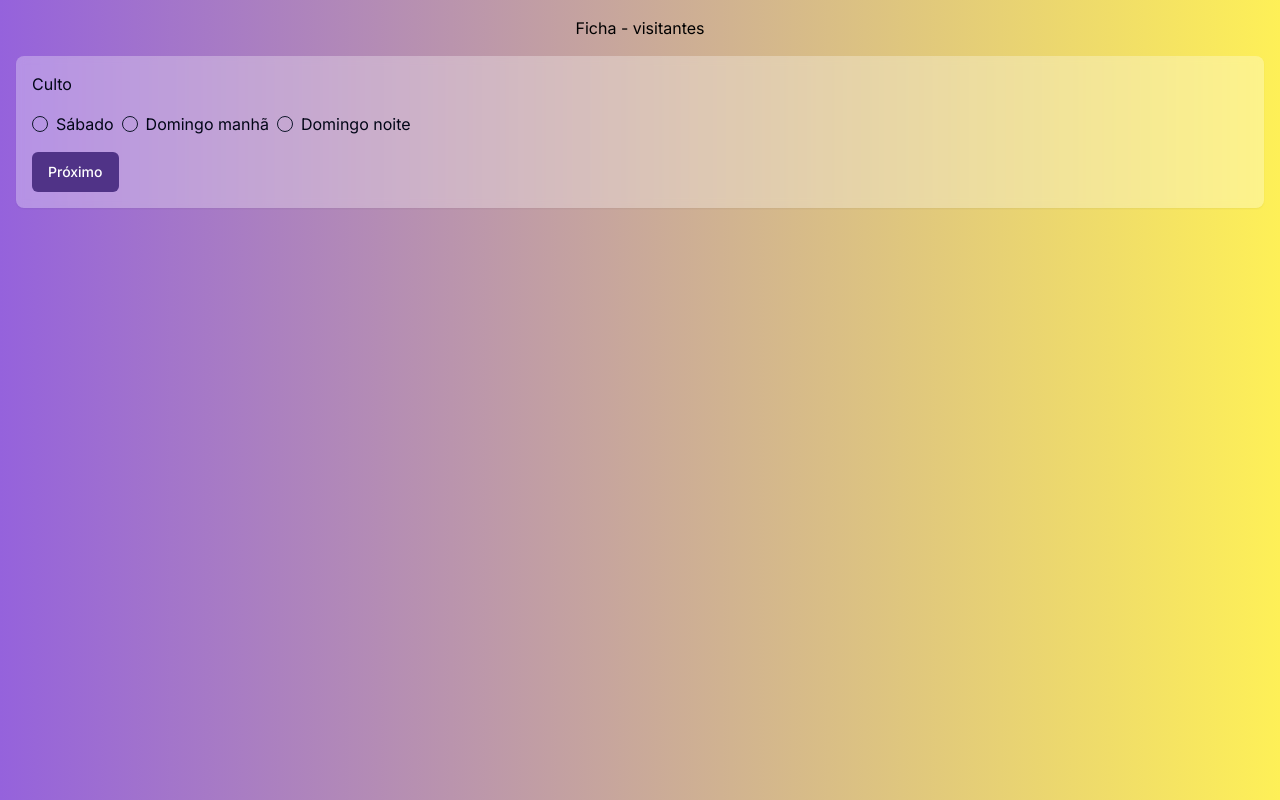
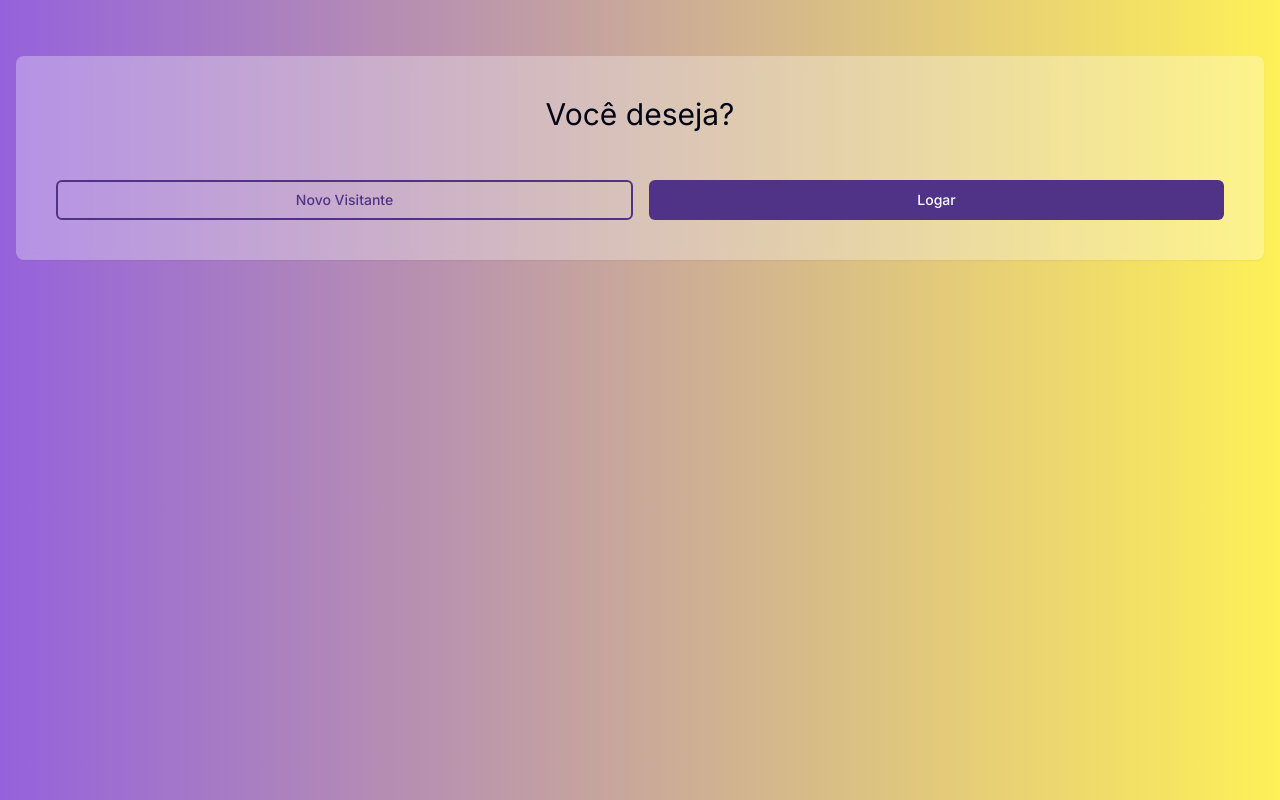
Before and after one commit to luckgoncalves/onda-form-visitante, a Next.js app: page / in a window 1280 px wide. Built offline with nearby package versions, Linux system fonts and the light colour scheme.

Commit message:
feat: screen login and rotues

```diff
--- a/src/app/list/page.tsx
+++ b/src/app/list/page.tsx
@@ -11,72 +11,47 @@ import {
   } from "@/components/ui/table"
 import { useEffect, useState } from "react"
 import { findAll } from "../actions"
-import { MessageCircle } from "lucide-react";
+import { MessageCircle, PlusCircle } from "lucide-react";
 import { Button } from "@/components/ui/button";
+import { Card, CardContent, CardHeader } from "@/components/ui/card";
+import ButtonForm from "@/components/button-form";
+import { useRouter } from "next/navigation";
 
-  const invoices = [
-    {
-      invoice: "INV001",
-      paymentStatus: "Paid",
-      totalAmount: "$250.00",
-      paymentMethod: "Credit Card",
-    },
-    {
-      invoice: "INV002",
-      paymentStatus: "Pending",
-      totalAmount: "$150.00",
-      paymentMethod: "PayPal",
-    },
-    {
-      invoice: "INV003",
-      paymentStatus: "Unpaid",
-      totalAmount: "$350.00",
-      paymentMethod: "Bank Transfer",
-    },
-    {
-      invoice: "INV004",
-      paymentStatus: "Paid",
-      totalAmount: "$450.00",
-      paymentMethod: "Credit Card",
-    },
-    {
-      invoice: "INV005",
-      paymentStatus: "Paid",
-      totalAmount: "$550.00",
-      paymentMethod: "PayPal",
-    },
-    {
-      invoice: "INV006",
-      paymentStatus: "Pending",
-      totalAmount: "$200.00",
-      paymentMethod: "Bank Transfer",
-    },
-    {
-      invoice: "INV007",
-      paymentStatus: "Unpaid",
-      totalAmount: "$300.00",
-      paymentMethod: "Credit Card",
-    },
-  ]
 
   export default function List() {
     const [visitantes, setVisitantes] = useState<any>([]);
+    const [ loading, setLoading] = useState(false);
+    const router = useRouter();
     useEffect(() => {
         async function fetch() {
+            setLoading(true);
             const users = await findAll();
+            setLoading(false);
             setVisitantes(users);
         }
 
         fetch();
     },[])
-    console.log(visitantes);
+    function formatDate(date: Date) {
+      return date.toISOString().split('T')[0].split('-').reverse().join('/');
+    }
+
     return (
+      <div className="p-4">
+        <Card className="bg-white/30 card-glass border-none">
+          <CardHeader className="flex flex-row items-center justify-between">
+            <h1 className="text-3xl my-3">Lista de visitantes OD</h1>
+            <ButtonForm type="button" onClick={() => router.push('/register')} label={`Novo visitante`} />
+          </CardHeader>
+          <CardContent>
             <Table className="bg-white/30 card-glass">
               <TableCaption>Lista de visitantes da Onda Dura Curitiba.</TableCaption>
+              {loading && <p className="p-3">Carregando...</p>}
               <TableHeader>
                 <TableRow className="">
                   <TableHead className="text-black">Nome</TableHead>
                   <TableHead className="text-black">Telefone</TableHead>
+                  <TableHead className="text-black">Data da Visita</TableHead>
                   <TableHead className="text-black text-right"></TableHead>
                 </TableRow>
               </TableHeader>
@@ -85,6 +60,7 @@ import { Button } from "@/components/ui/button";
                   <TableRow key={visitante.nome}>
                       <TableCell className="font-medium">{visitante.nome}</TableCell>
                       <TableCell className="font-medium">{visitante.telefone}</TableCell>
+                      <TableCell className="font-medium">{formatDate(visitante.created_at)}</TableCell>
                       <TableCell className="text-right">
                           <Button title="Enviar Whatsapp" className="text-green-400 bg-transparent hover:bg-transparent "><MessageCircle /></Button>
                       </TableCell>
@@ -98,5 +74,8 @@ import { Button } from "@/components/ui/button";
                 </TableRow>
               </TableFooter> */}
             </Table>
+          </CardContent>
+        </Card>
+      </div>
     )
   }
--- a/src/app/page.tsx
+++ b/src/app/page.tsx
@@ -1,57 +1,55 @@
 'use client';
-
-import ButtonForm from "@/components/button-form";
-import StepOne from "@/components/step-one";
-import StepTwo from "@/components/step-two";
-import StepZero from "@/components/step-zero";
-import { Button } from "@/components/ui/button";
-import { Card } from "@/components/ui/card";
-import { Form } from "@/components/ui/form";
+import { Card, CardContent, CardFooter, CardHeader } from "@/components/ui/card";
+import { Form, FormField, FormLabel } from "@/components/ui/form";
 import { useState } from "react";
 import { useForm } from "react-hook-form";
 import { save } from "./actions";
-import Done from "@/components/done";
-
-
+import ButtonForm from "@/components/button-form";
+import { Input } from "@/components/ui/input";
+import { redirect, useRouter } from "next/navigation";
 
 
 export default function Home() {
-  const form = useForm({
-    defaultValues:{
-      interesse_em_conhecer: [],
-    }
-  });
-  const [step, setStep ] = useState(0);
+  const form = useForm();
+  const router = useRouter();
+  const [showLogin, setShowLogin] = useState(false);
 
   const submitAction = form.handleSubmit(async (formData) => {
     console.log('formData',formData);
-    await save(formData);
-    setStep(step + 1);
+    router.push('/list');
   });
   return (
     <main className="flex w-full h-[100%]  min-h-screen flex-col  items-center gap-4 p-4">
-      <h1>Ficha - visitantes</h1>
-      <Card className="p-4 w-full backdrop-blur-sm bg-white/30  border-none card-glass">
-      <Form {...form}>
-        <form onSubmit={submitAction}>
-          {step === 0 && <StepZero {...form}/>}
-          {step === 1 && <StepOne {...form} />}
-          {step === 2 && <StepTwo {...form}/>}
-          {step === 3 && <Done />}
+      <Card className="p-4 w-full backdrop-blur-sm bg-white/30 mt-10 border-none card-glass">
+      <CardHeader className="text-center">
+        <h1 className="text-3xl">Você deseja?</h1></CardHeader>
+      <CardContent>
+        {showLogin && (
+        <Form {...form}>
+          <form className="flex flex-col gap-4" onSubmit={submitAction}>
+            <FormLabel>Username:</FormLabel>
+            <FormField
+              control={form.control}
+              name="username"
+              render={({ field }) => <Input {...field} />} />
 
-          <div className="flex gap-4">
-            {step > 0 && step < 3 && (
-              <ButtonForm type="button" onClick={() => setStep(step - 1)} label="Voltar"/>
-            )}
-            {step === 2 && (
-              <ButtonForm type="submit" label="Salvar"/>
-            )}
-            {step < 2 && (
-              <ButtonForm type="button" onClick={() => setStep(step + 1)} label="Próximo"/>
-            )}
-          </div>
-        </form>
+            <FormLabel>Password:</FormLabel>
+            <FormField
+              control={form.control}
+              name="password"
+              render={({ field }) => <Input type="password" {...field} />} />
+
+            <ButtonForm type="submit" label="Entrar" />
+          </form>
         </Form>
+        )}
+      </CardContent>
+      <CardFooter className="w-full">
+        <div className="flex gap-4 w-full">
+          <ButtonForm type="button" className="w-full bg-transparent border-2 border-[#503387] text-[#503387] hover:bg-[#503387]/90 hover:text-white" onClick={() => router.push('/register')} label="Novo Visitante" />
+          {!showLogin && <ButtonForm className="w-full" type="button" onClick={() => setShowLogin(true)} label="Logar" />}
+        </div>
+      </CardFooter>
       </Card>
     </main>
   );
--- /dev/null
+++ b/src/app/register/page.tsx
@@ -0,0 +1,59 @@
+'use client';
+
+import ButtonForm from "@/components/button-form";
+import StepOne from "@/components/step-one";
+import StepTwo from "@/components/step-two";
+import StepZero from "@/components/step-zero";
+import { Button } from "@/components/ui/button";
+import { Card } from "@/components/ui/card";
+import { Form } from "@/components/ui/form";
+import { useState } from "react";
+import { useForm } from "react-hook-form";
+import { save } from "../actions";
+import Done from "@/components/done";
+
+
+
+
+export default function Home() {
+  const form = useForm({
+    defaultValues:{
+      interesse_em_conhecer: [],
+    }
+  });
+  const [step, setStep ] = useState(0);
+
+  const submitAction = form.handleSubmit(async (formData) => {
+    console.log('formData',formData);
+    await save(formData);
+    setStep(step + 1);
+  });
+  return (
+    <main className="flex w-full h-[100%]  min-h-screen flex-col  items-center gap-4 p-4">
+      <h1>Ficha - visitantes</h1>
+      <Card className="p-4 w-full backdrop-blur-sm bg-white/30  border-none card-glass">
+      <Form {...form}>
+        <form onSubmit={submitAction}>
+          {step === 0 && <StepZero {...form}/>}
+          {step === 1 && <StepOne {...form} />}
+          {step === 2 && <StepTwo {...form}/>}
+          {step === 3 && <Done />}
+
+          <div className="flex flex-col-reverse gap-4">
+            {step > 0 && step < 3 && (
+              <ButtonForm className="w-full" type="button" onClick={() => setStep(step - 1)} label="Voltar"/>
+            )}
+            {step === 2 && (
+              <ButtonForm type="submit" label="Salvar"/>
+            )}
+
+            {step < 2 && (
+              <ButtonForm className="w-full" type="button" onClick={() => setStep(step + 1)} label="Próximo"/>
+            )}
+          </div>
+        </form>
+        </Form>
+      </Card>
+    </main>
+  );
+}
--- a/src/components/button-form.tsx
+++ b/src/components/button-form.tsx
@@ -8,6 +8,6 @@ interface ButtonFormProps extends ButtonHTMLAttributes<HTMLButtonElement>{
 export default function ButtonForm(props: ButtonFormProps) {
     const {pending} = useFormStatus();
     return (
-        <Button {...props } disabled={pending} className="bg-[#503387] text-white">{props.label}</Button>
+        <Button {...props } disabled={pending} className={`bg-[#503387] hover:bg-[#503387]/90 text-white ${props.className}`}>{props.label}</Button>
     );
 }
```
Also changed, not shown: 1 other file (tests, documents, lock files or other folders). Lines whose indentation alone changed are shown as unchanged.
